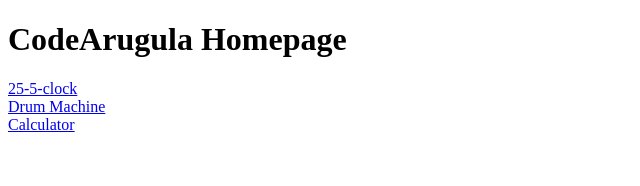
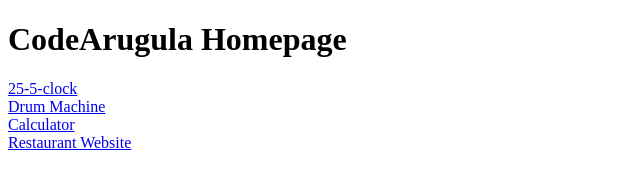
Before and after one commit to codearugula/codearugula.github.io, a plain HTML site: page index.html in a window 1280 px wide. Shown: the whole page, without its empty margins (0-640 px from the left). Drawn offline with Linux system fonts and the light colour scheme.

Commit message:
added restaurantsite

```diff
--- a/index.html
+++ b/index.html
@@ -19,6 +19,9 @@
     <div>
         <a href="https://codearugula.github.io/calculator/">Calculator</a>
     </div>
+    <div>
+        <a href="https://codearugula.github.io/restaurantsite/">Restaurant Website</a>
+    </div>
 </body>
 
 </html>
```
